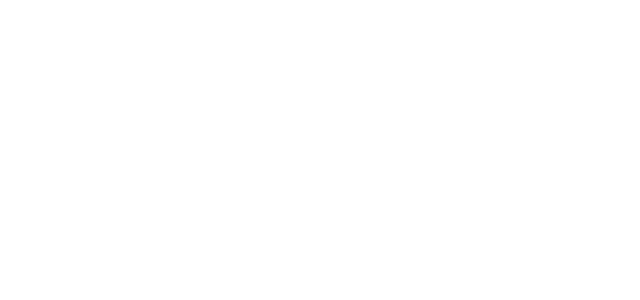
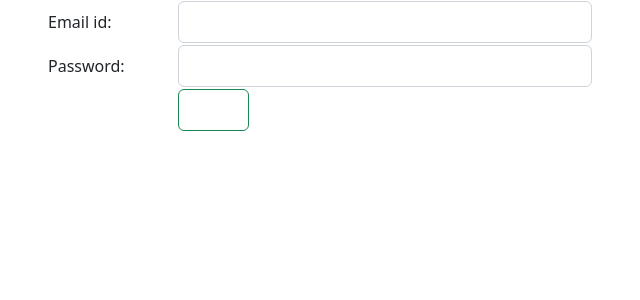
Before and after one commit to t-log/foodDeliveryAngular, an Angular app: page /signin in a window 1280 px wide. Before the commit this address led to /. Shown: the top 300 px of the page, without its empty margins (35-675 px from the left). Built offline with nearby package versions, Linux system fonts and the light colour scheme.

Commit message:
Adds sign in

```diff
--- a/src/app/app.module.ts
+++ b/src/app/app.module.ts
@@ -6,10 +6,12 @@
 import { AppComponent } from './app.component';
 import { MainComponent } from './main/main.component';
 import { MenuComponent } from './menu/menu.component';
+import { SignInComponent } from './sign-in/sign-in.component';
 
 const myRoute:Routes= [
   {path:"",component:MainComponent},
   {path:"menu",component:MenuComponent},
+  {path:"signin",component:SignInComponent},
 
 ]
 
@@ -17,7 +19,8 @@
   declarations: [
     AppComponent,
     MainComponent,
-    MenuComponent
+    MenuComponent,
+    SignInComponent
   ],
   imports: [
     BrowserModule,
--- /dev/null
+++ b/src/app/sign-in/sign-in.component.html
@@ -0,0 +1,20 @@
+<div class="container">
+    <div class="row">
+        <div class="col col-12 col-sm-6 col-md-6 col-lg-6 col-xl-6 col-xxl-6">
+            <table class="table">
+                <tr>
+                    <td>Email id: </td>
+                    <td><input type="email" class="form-control" name="" id=""></td>
+                </tr>
+                <tr>
+                    <td>Password: </td>
+                    <td><input type="password" class="form-control" name="" id=""></td>
+                </tr>
+                <tr>
+                    <td></td>
+                    <td><button class="btn btn-success">Sign-In</button></td>
+                </tr>
+            </table>
+        </div>
+    </div>
+</div>
```
Also changed, not shown: src/app/sign-in/sign-in.component.ts (added, +10 -0 lines), src/app/sign-in/sign-in.component.css (added).
